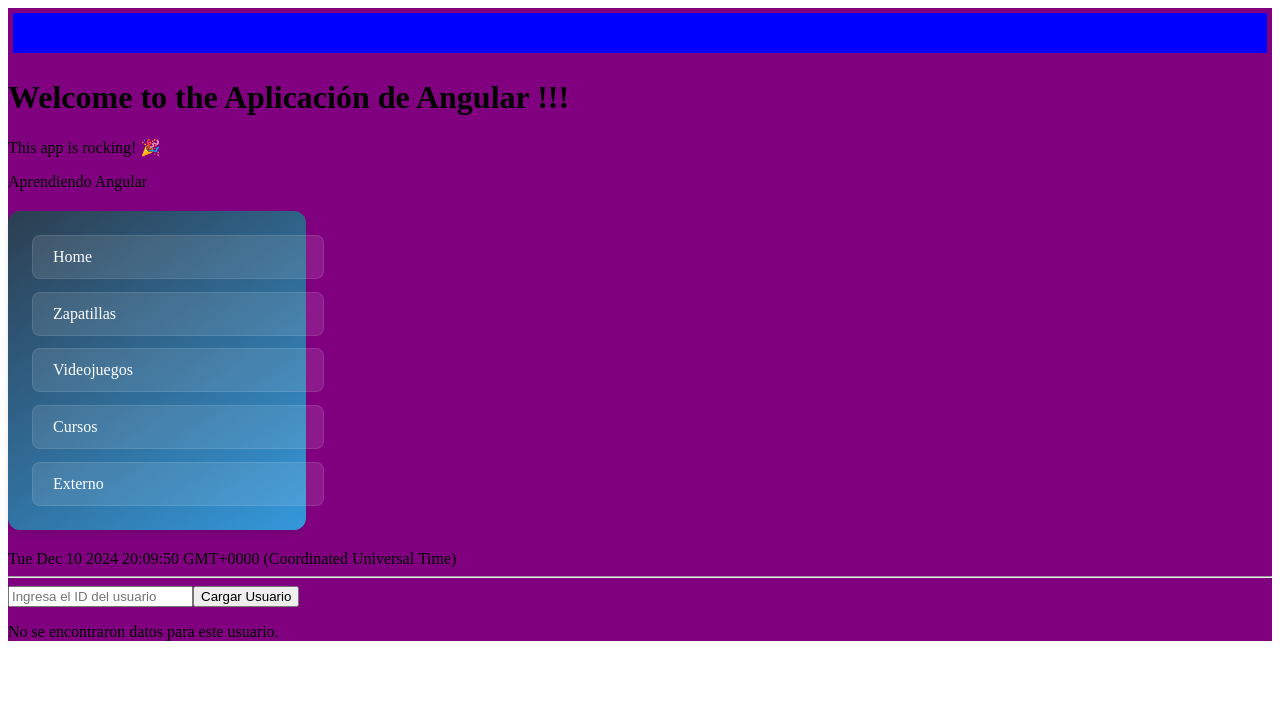
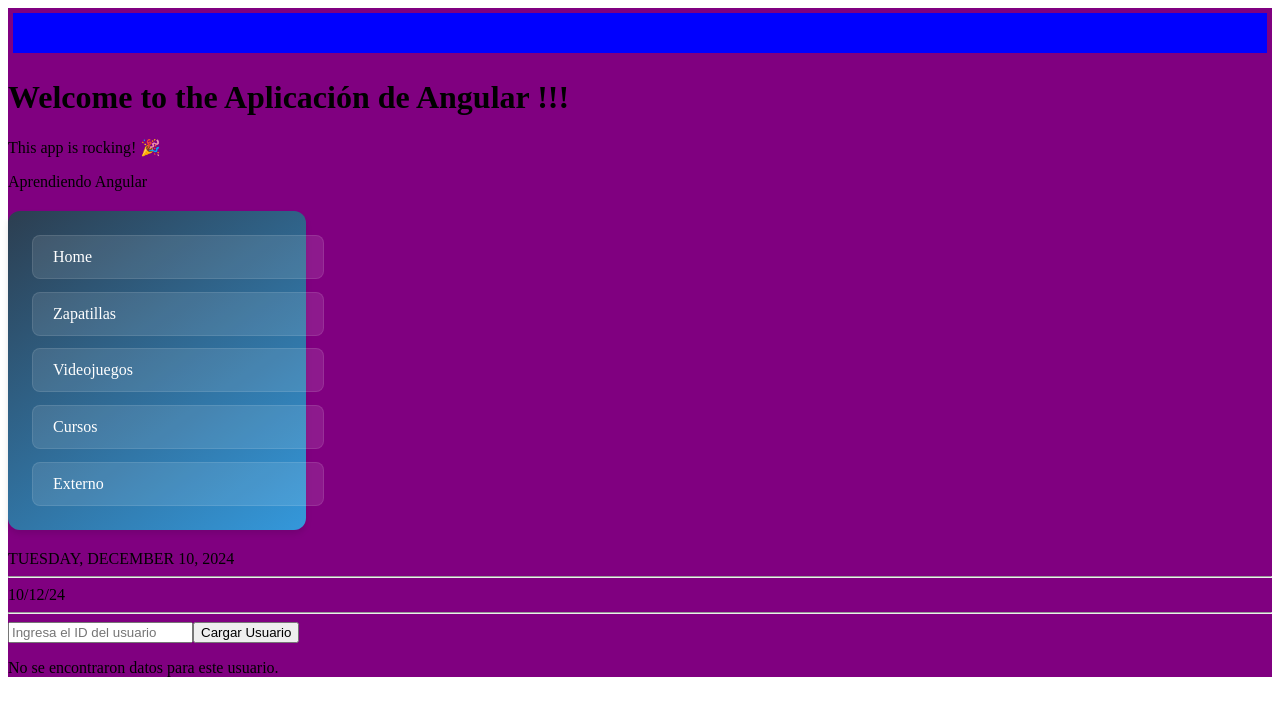
Before and after one commit to Ornella-Gigante/Master-in-JavaScript-JSON-TypeScript-Learning-JS-jQuery-Angular-NodeJS, an Angular app in the folder aprendiendo-angular/: page /externo in a window 1280 px wide. Shown: the top 716 px of the page. Built offline with nearby package versions, Linux system fonts and the light colour scheme.

Commit message:
pipes de fechas personalizados, prueba

```diff
--- a/aprendiendo-angular/src/app/externo/externo.component.html
+++ b/aprendiendo-angular/src/app/externo/externo.component.html
@@ -1,6 +1,8 @@
 <div>
   <!-- Usamos (input) para escuchar el evento y actualizar el valor de userId -->
-   {{fecha}}
+   {{fecha | date: 'fullDate' | uppercase}}
+   <hr>
+   {{fecha | date: 'dd/MM/yy'}}
    <hr>
   <input type="text" [value]="userId" (input)="onUserIdChange($event)" placeholder="Ingresa el ID del usuario" />
   <button (click)="cargaUsuario()">Cargar Usuario</button>
```
